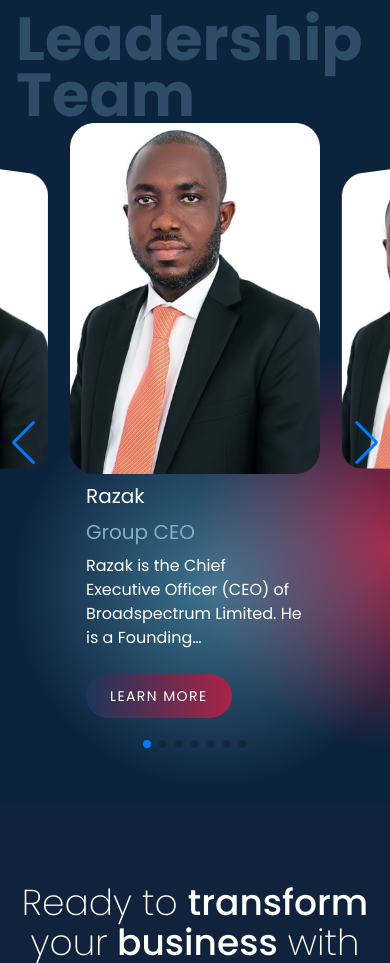
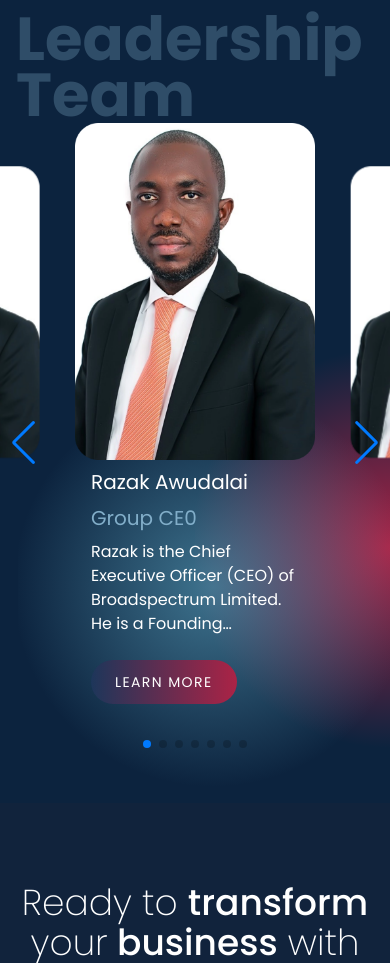
Before and after one commit to johnkdunyo/bsl-com-web, a Next.js app: page /about in a window 390 px wide. Shown: the part 4180-5143 px from the top of the page. Built offline with nearby package versions, Linux system fonts and the light colour scheme.

Commit message:
modularised slide component and increased slider per view for bigger screens

```diff
--- a/src/components/aboutPage/LeadershipTeam.tsx
+++ b/src/components/aboutPage/LeadershipTeam.tsx
@@ -15,9 +15,17 @@ import CustomBackground1 from "../animations/CustomBackground1";
 const SingleSlide = ({
   id,
   currentIndex,
+  name,
+  portfolio,
+  shortDescription,
+  imageURL,
 }: {
   id: number;
   currentIndex: number;
+  name: string;
+  portfolio: string;
+  shortDescription: string;
+  imageURL: string;
 }) => {
   // console.log("swiper", id, currentIndex);
   return (
@@ -26,7 +34,7 @@ const SingleSlide = ({
         currentIndex !== id && ""
       } `}
     >
-      <img src="/assets/img/board/razak.png" className="sm:h-full " />
+      <img src={imageURL} className="sm:h-3/4 " />
 
       <div
         className={` ${currentIndex !== id && "hidden"}
@@ -36,12 +44,9 @@ const SingleSlide = ({
           className="flex flex-col items-start gap-2 my-2 mx-4 sm:w-[24rem]
        "
         >
-          <h1 className="text-xl sm:text-2xl">Razak</h1>
-          <h1 className="text-[#82AEC9] text-xl sm:text-2xl">Group CEO</h1>
-          <p className="text-base">
-            Razak is the Chief Executive Officer (CEO) of Broadspectrum Limited.
-            He is a Founding…
-          </p>
+          <h1 className="text-xl sm:text-2xl">{name}</h1>
+          <h1 className="text-[#82AEC9] text-xl sm:text-2xl">{portfolio}</h1>
+          <p className="text-base">{shortDescription}</p>
           <button className="custom-button1 my-4 text-sm">Learn More</button>
         </div>
       </div>
@@ -80,7 +85,7 @@ const LeadershipTeam = () => {
             onActiveIndexChange={updateIndex}
             ref={swiperRef}
             effect={"coverflow"}
-            spaceBetween={30}
+            spaceBetween={60}
             grabCursor={true}
             centeredSlides={true}
             slidesPerView={1.5}
@@ -90,7 +95,7 @@ const LeadershipTeam = () => {
               delay: 500,
             }}
             coverflowEffect={{
-              rotate: 20,
+              rotate: 0,
               stretch: 0,
               depth: 100,
               modifier: 1.5,
@@ -99,7 +104,7 @@ const LeadershipTeam = () => {
             // bigger screens
             breakpoints={{
               640: {
-                slidesPerView: 2,
+                slidesPerView: 3,
                 spaceBetween: 180,
                 coverflowEffect: {
                   rotate: 0,
@@ -117,25 +122,88 @@ const LeadershipTeam = () => {
             className="w-full "
           >
             <SwiperSlide>
-              <SingleSlide id={1} currentIndex={currentIndex} />
+              <SingleSlide
+                id={1}
+                currentIndex={currentIndex}
+                name="Razak Awudalai"
+                portfolio={"Group CE0"}
+                shortDescription={
+                  "Razak is the Chief Executive Officer (CEO) of Broadspectrum Limited. He is a Founding…"
+                }
+                imageURL={"/assets/img/board/razak.png"}
+              />
             </SwiperSlide>
             <SwiperSlide>
-              <SingleSlide id={2} currentIndex={currentIndex} />
+              <SingleSlide
+                id={2}
+                currentIndex={currentIndex}
+                name="Razak Awudalai"
+                portfolio={"Group CE0"}
+                shortDescription={
+                  "Razak is the Chief Executive Officer (CEO) of Broadspectrum Limited. He is a Founding…"
+                }
+                imageURL={"/assets/img/board/razak.png"}
+              />
             </SwiperSlide>
             <SwiperSlide>
-              <SingleSlide id={3} currentIndex={currentIndex} />
+              <SingleSlide
+                id={3}
+                currentIndex={currentIndex}
+                name="Razak Awudalai"
+                portfolio={"Group CE0"}
+                shortDescription={
+                  "Razak is the Chief Executive Officer (CEO) of Broadspectrum Limited. He is a Founding…"
+                }
+                imageURL={"/assets/img/board/razak.png"}
+              />
             </SwiperSlide>
             <SwiperSlide>
-              <SingleSlide id={4} currentIndex={currentIndex} />
+              <SingleSlide
+                id={4}
+                currentIndex={currentIndex}
+                name="Razak Awudalai"
+                portfolio={"Group CE0"}
+                shortDescription={
+                  "Razak is the Chief Executive Officer (CEO) of Broadspectrum Limited. He is a Founding…"
+                }
+                imageURL={"/assets/img/board/razak.png"}
+              />
             </SwiperSlide>
             <SwiperSlide>
-              <SingleSlide id={5} currentIndex={currentIndex} />
+              <SingleSlide
+                id={5}
+                currentIndex={currentIndex}
+                name="Razak Awudalai"
+                portfolio={"Group CE0"}
+                shortDescription={
+                  "Razak is the Chief Executive Officer (CEO) of Broadspectrum Limited. He is a Founding…"
+                }
+                imageURL={"/assets/img/board/razak.png"}
+              />
             </SwiperSlide>
             <SwiperSlide>
-              <SingleSlide id={6} currentIndex={currentIndex} />
+              <SingleSlide
+                id={6}
+                currentIndex={currentIndex}
+                name="Razak Awudalai"
+                portfolio={"Group CE0"}
+                shortDescription={
+                  "Razak is the Chief Executive Officer (CEO) of Broadspectrum Limited. He is a Founding…"
+                }
+                imageURL={"/assets/img/board/razak.png"}
+              />
             </SwiperSlide>
             <SwiperSlide>
-              <SingleSlide id={7} currentIndex={currentIndex} />
+              <SingleSlide
+                id={7}
+                currentIndex={currentIndex}
+                name="Razak Awudalai"
+                portfolio={"Group CE0"}
+                shortDescription={
+                  "Razak is the Chief Executive Officer (CEO) of Broadspectrum Limited. He is a Founding…"
+                }
+                imageURL={"/assets/img/board/razak.png"}
+              />
             </SwiperSlide>
           </Swiper>
         </>
```
